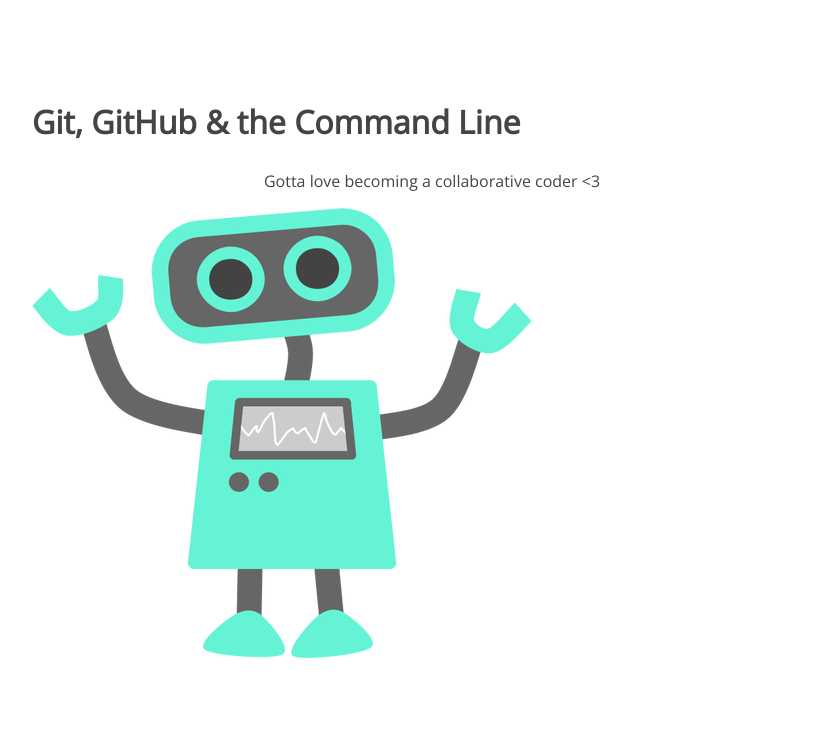
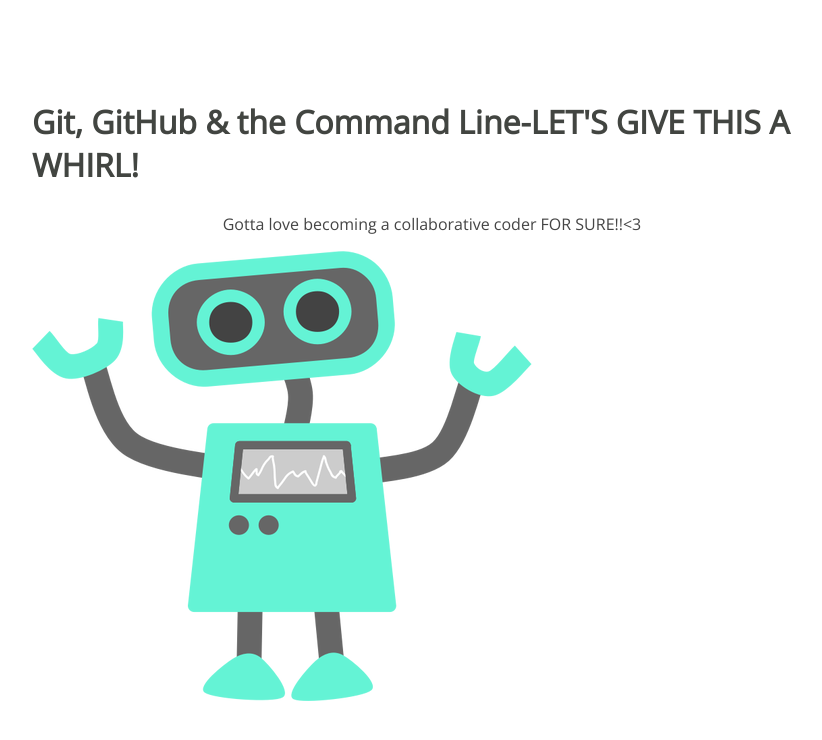
Before and after one commit to codebynat/105-project, a plain HTML site: page index.html in a window 1280 px wide. Shown: the whole page, without its empty margins (208-1030 px from the left). Drawn offline with nearby package versions, Linux system fonts and the light colour scheme.

Commit message:
added some text in the <h1> and <p> areas

```diff
--- a/index.html
+++ b/index.html
@@ -8,8 +8,8 @@
 </head>
 <body>
 	<section>
-		<h1>Git, GitHub & the Command Line</h1>
-		<p>Gotta love becoming a collaborative coder <3</p>
+		<h1>Git, GitHub & the Command Line-LET'S GIVE THIS A WHIRL!</h1>
+		<p>Gotta love becoming a collaborative coder FOR SURE!!<3</p>
 		<img src="img/happy-blue-robot.png">
 	</section>
 </body>
```
